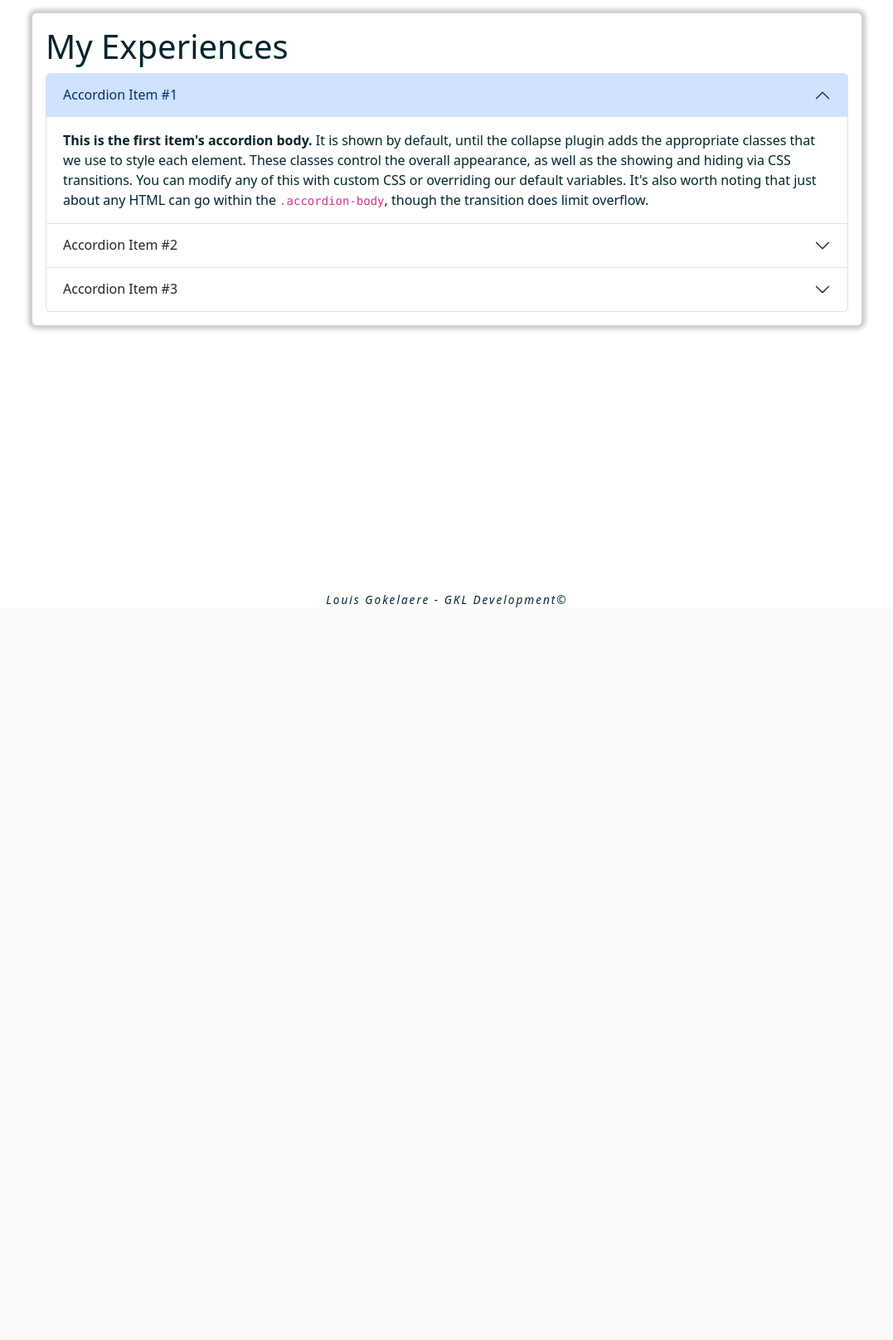
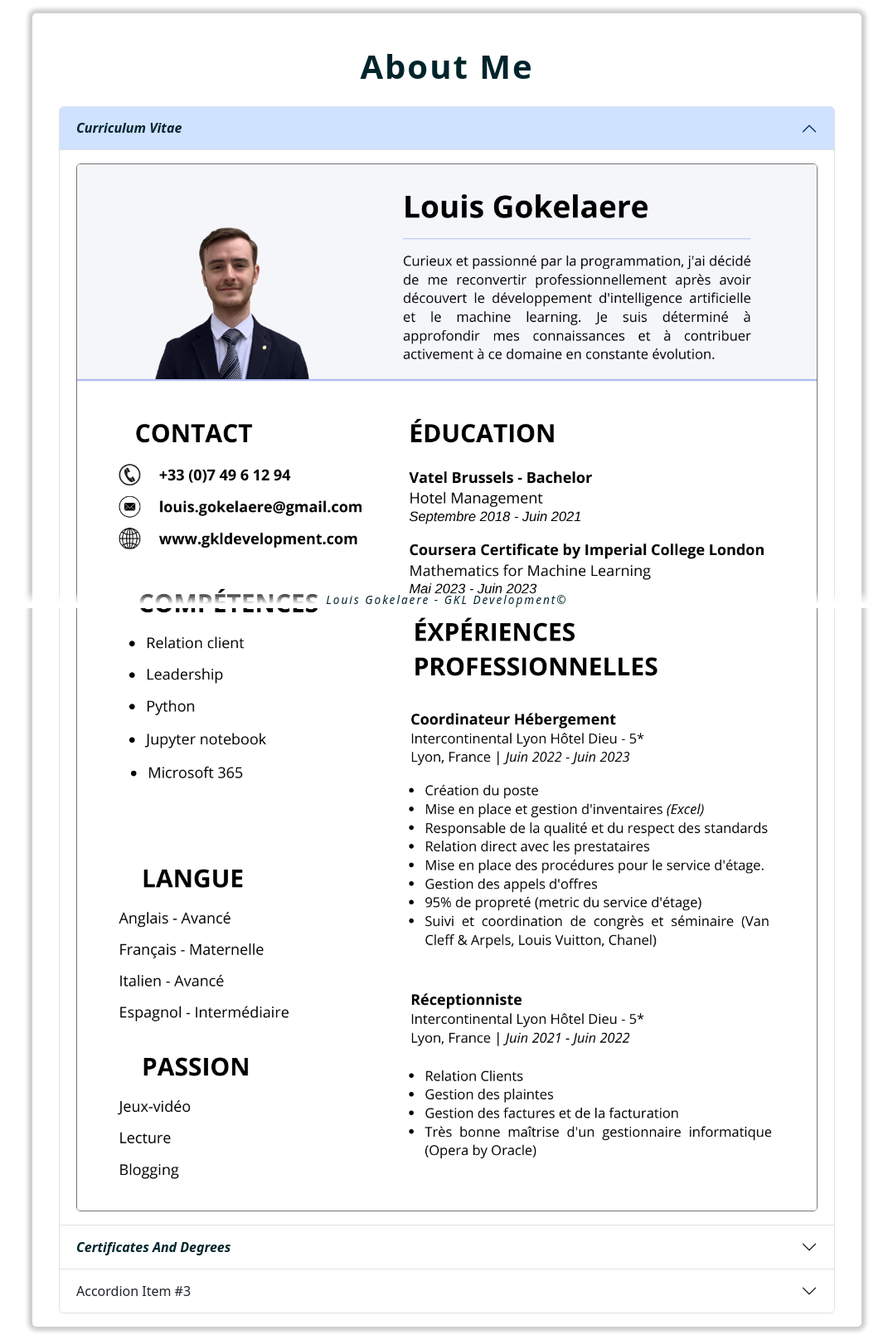
Before and after one commit to CD777XC/flask-portfolio, a Flask app: page /exp in a window 1280 px wide. Shown: the part 67-1682 px from the top of the page at 83% size, without its empty margins (101-1178 px from the left). Before the commit the page ends 799 px from the top, so only its background shows below. Run offline with Flask 3, Linux system fonts and the light colour scheme; some libraries are stand-ins or nearby versions.

Commit message:
experiences update / CV added

```diff
--- a/static/css/style.css
+++ b/static/css/style.css
@@ -59,8 +59,13 @@
   letter-spacing: 2px;
 }
 
+.title,
+.quote{
+  text-align: center;
+}
+
 .title{
-  font-size: 3.25em;
+  font-size: 2.5em;
   font-weight: 900;
   margin: 1.5rem auto;
 }
@@ -87,14 +92,16 @@
   text-align: justify;
 }
 
-.landing_page a{
+.landing-page-txt a{
   text-decoration: none;
   color:inherit;
-  background-color: var(--lp-link);
+  background-color: var(--lp-hover);
+  font-style: italic;
+  font-weight: 600;
 }
 
-.landing_page a:hover{
-  background-color: var(--lp-hover);
+.landing-page-txt a:hover{
+  background-color: var(--lp-link);
 }
 
 /* Footer */
@@ -211,6 +218,17 @@
   margin: 1.5rem auto;
 }
 
+/* Experiences page */
+
+.experiences{
+  margin: 0 1rem;
+}
+
+.experiences img{
+  border: 1px solid var(--grey);
+  border-radius: 5px;
+}
+
 /* Responsive adaptatation */
 
 @media (min-width: 1050px)  {
--- a/templates/exp.html
+++ b/templates/exp.html
@@ -4,30 +4,46 @@
 
 <main>
     <div>
-        <h1>My Experiences</h1>
+        <h1 class="title text-capitalize">about me</h1>
     </div>
-    <div class="accordion" id="accordionExample">
+    <div class="accordion experiences" id="accordionExample">
         <div class="accordion-item">
           <h2 class="accordion-header">
             <button class="accordion-button" type="button" data-bs-toggle="collapse" data-bs-target="#collapseOne" aria-expanded="true" aria-controls="collapseOne">
-              Accordion Item #1
+              <strong><i>Curriculum Vitae</i></strong>
             </button>
           </h2>
           <div id="collapseOne" class="accordion-collapse collapse show" data-bs-parent="#accordionExample">
             <div class="accordion-body">
-              <strong>This is the first item's accordion body.</strong> It is shown by default, until the collapse plugin adds the appropriate classes that we use to style each element. These classes control the overall appearance, as well as the showing and hiding via CSS transitions. You can modify any of this with custom CSS or overriding our default variables. It's also worth noting that just about any HTML can go within the <code>.accordion-body</code>, though the transition does limit overflow.
+              <img src="{{ url_for('static', filename='/img/exp/myCV.png') }}" alt="CV-Louis-Gokelaere">
             </div>
           </div>
         </div>
         <div class="accordion-item">
           <h2 class="accordion-header">
             <button class="accordion-button collapsed" type="button" data-bs-toggle="collapse" data-bs-target="#collapseTwo" aria-expanded="false" aria-controls="collapseTwo">
-              Accordion Item #2
+              <strong class="text-capitalize"><i>certificates and degrees</i></strong>
             </button>
           </h2>
           <div id="collapseTwo" class="accordion-collapse collapse" data-bs-parent="#accordionExample">
             <div class="accordion-body">
-              <strong>This is the second item's accordion body.</strong> It is hidden by default, until the collapse plugin adds the appropriate classes that we use to style each element. These classes control the overall appearance, as well as the showing and hiding via CSS transitions. You can modify any of this with custom CSS or overriding our default variables. It's also worth noting that just about any HTML can go within the <code>.accordion-body</code>, though the transition does limit overflow.
+              <ul>
+                <li>
+                  <strong>Hôtel Management Bachelor degree</strong>
+                  <br>
+                  Vatel Brussels
+                  <br>
+                  <i>September 2019 - June 2021</i>
+                </li>
+                <li>
+                  <strong>Mathematics for Machine Learning spec.</strong>
+                  <br>
+                  Course certificate by Imperial College of London
+                  <br>
+                  <i>May 2023 - June 2023</i>
+                </li>
+                <li></li>
+              </ul>
             </div>
           </div>
         </div>
```
Also changed, not shown: templates/index.html (+8 -8 lines), static/img/Blue.png (deleted), static/img/Pink.png (deleted), static/img/Sand.png (deleted), static/img/exp/myCV.png (added).
